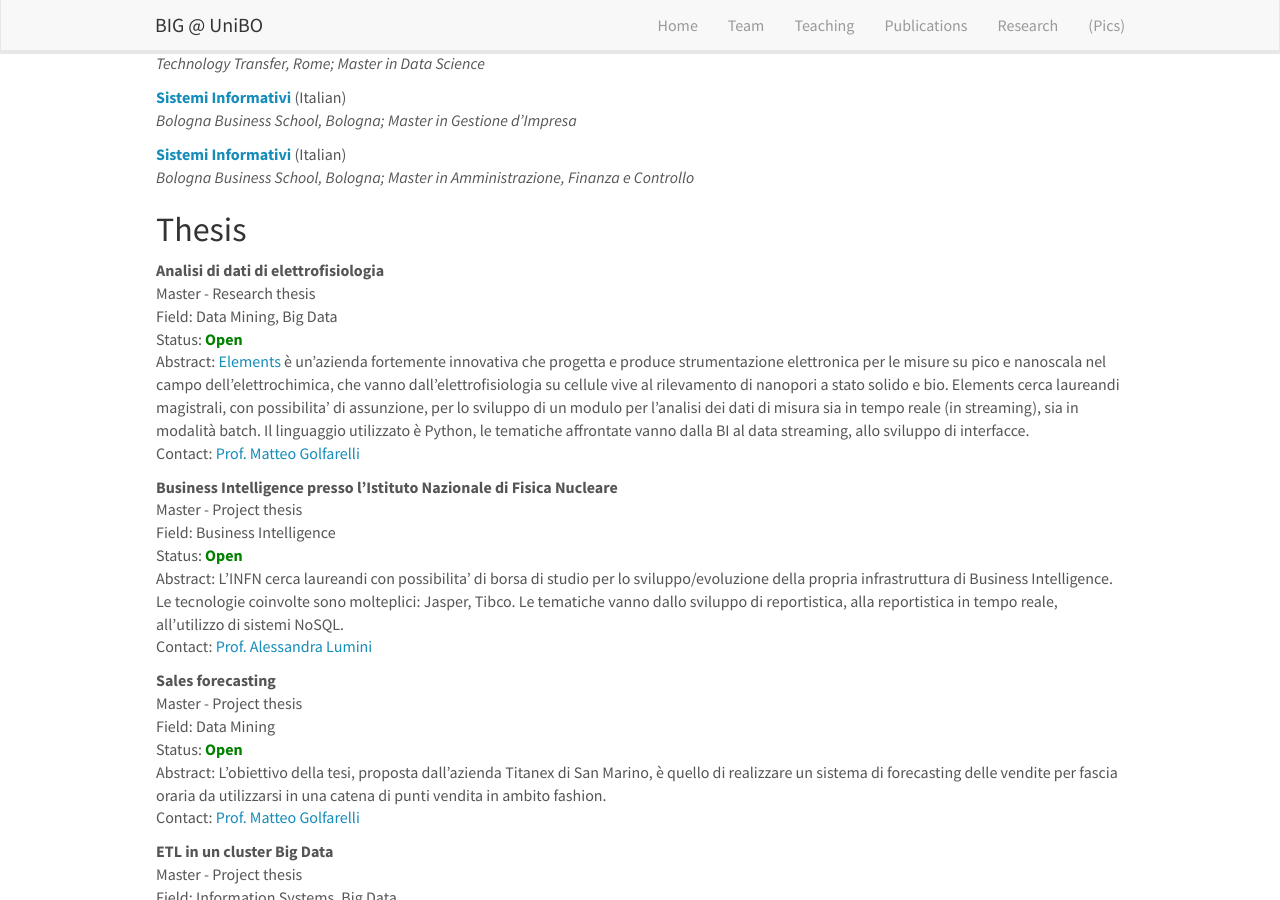
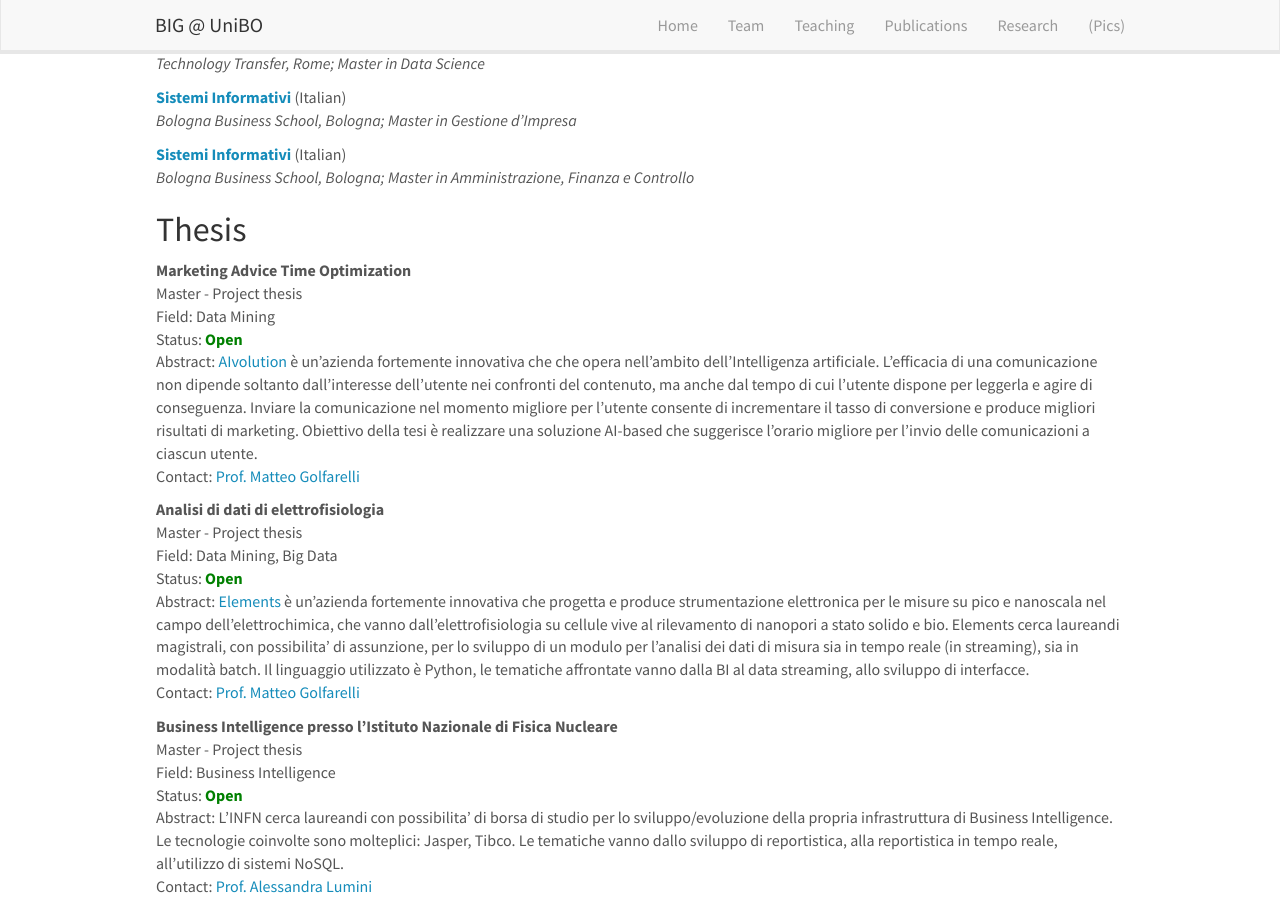
Before and after one commit to big-unibo/big-unibo.github.io, a Jekyll site: the page built from _pages/teaching.md, in a window 1280 px wide and 900 px high, scrolled down 657 px. Built offline with Jekyll 4.4.1, drawn with Linux system fonts in a browser that asks for light colours; nearby versions of some CDN libraries.

Commit message:
thesis update

```diff
--- a/_data/thesis.yml
+++ b/_data/thesis.yml
@@ -1,10 +1,24 @@
 ## Status: Open, Taken, Closed
 ## Level: Master, Bachelor
 ## Type: Research, Project, Compilation
+- title: "Marketing Advice Time Optimization"
+  level: Master
+  field: Data Mining
+  type: Project thesis
+  status: Open
+  year:
+  contact: "<a href='mailto:matteo.golfarelli@unibo.it'>Prof. Matteo Golfarelli</a>"
+  supervisor:
+  co-supervisor:
+  student:
+  abstract: "<A href='https://aivolutionsrl.com/'>AIvolution</A> è un'azienda fortemente innovativa che che opera nell'ambito dell'Intelligenza artificiale. L’efficacia di una comunicazione non dipende soltanto dall’interesse dell’utente nei confronti del contenuto, ma anche dal tempo di cui l’utente dispone per leggerla e agire di conseguenza. Inviare la comunicazione nel momento migliore per l’utente consente di incrementare il tasso di conversione e produce migliori risultati di marketing. Obiettivo della tesi è realizzare una soluzione AI-based che suggerisce l’orario migliore per l’invio delle comunicazioni a ciascun utente."
+  link:
+  slides:
+
 - title: "Analisi di dati di elettrofisiologia"
   level: Master
   field: Data Mining, Big Data
-  type: Research thesis
+  type: Project thesis
   status: Open
   year:
   contact: "<a href='mailto:matteo.golfarelli@unibo.it'>Prof. Matteo Golfarelli</a>"
```
